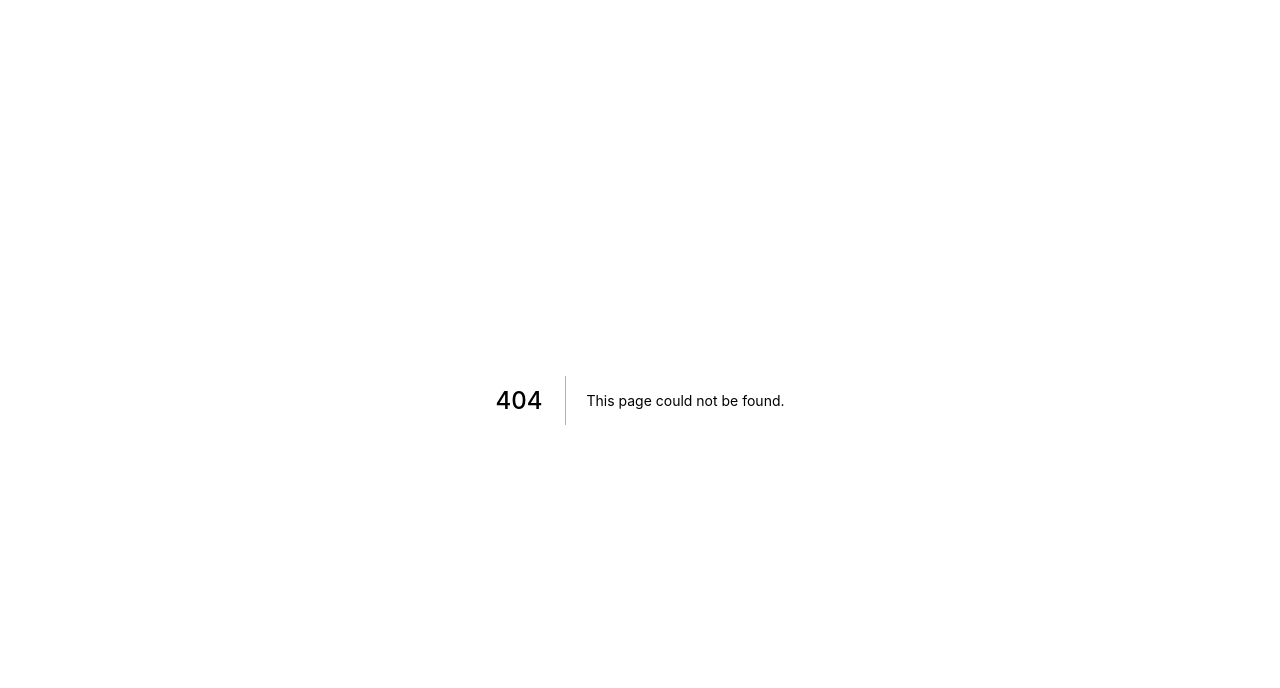
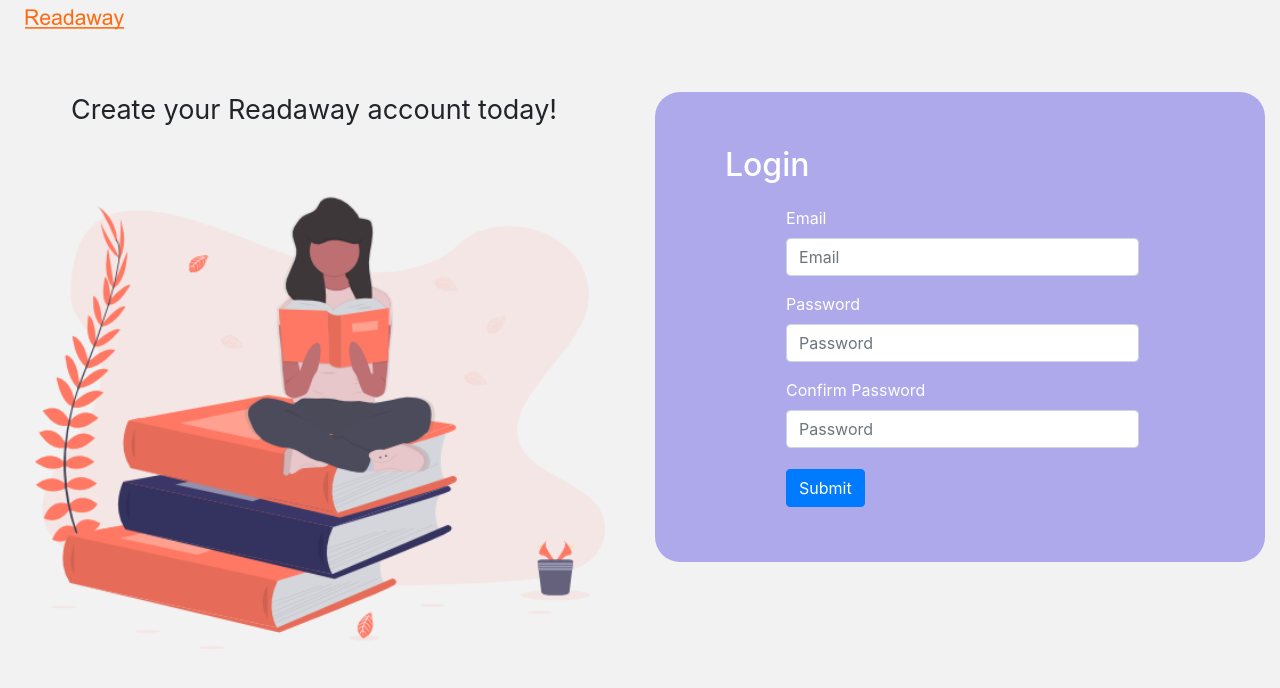
Before and after one commit to cyberangel99/LoginSignup, a Next.js app: page /Signup in a window 1280 px wide. Before the commit this address had no page. Shown: the top 688 px of the page. Built offline with nearby package versions, Linux system fonts and the light colour scheme.

Commit message:
ValidateSignup
added signup page and component

```diff
--- a/assets/custom.scss
+++ b/assets/custom.scss
@@ -15,6 +15,12 @@ body {
   margin: 10px;
 }
 .reading-image {
+  display: block;
+  margin: 0 auto;
+  width: 600px;
+  padding: 15px;
+}
+.reading-image2 {
   display: block;
   margin: 0 auto;
   width: 600px;
--- a/components/Readaway.js
+++ b/components/Readaway.js
@@ -9,7 +9,7 @@ export default function Readaway() {
   return (
     <Container className="loginPage" fluid>
       <Row>
-        <Col md={6} className="mx-auto login_col">
+        <Col md={6} className="mx-auto">
           <div>
             <Image
               src="/images/Readaway-logo-2.png"
--- a/components/ValidateLogin.js
+++ b/components/ValidateLogin.js
@@ -96,6 +96,9 @@ const ValidateLogin = () => {
                   <Button variant="primary" type="submit" className="button">
                     Submit
                   </Button>{' '}
+                  <a href="/Signup" class="link-primary">
+                    Don't have an account? Sign up here!
+                  </a>
                 </Col>
               </Row>
             </Container>
--- /dev/null
+++ b/components/ValidateSignup.js
@@ -0,0 +1,62 @@
+import * as yup from 'yup';
+import { Formik } from 'formik';
+import { Form, Row, Col, Container, Button } from 'react-bootstrap';
+
+const ValidateSignup = () => {
+  const schema = yup.object().shape({
+    email: yup.string().email().required(),
+    password: yup.string().min(6).max(12).required(),
+    passwordConfirmation: yup
+      .string()
+      .oneOf([yup.ref('password'), null], 'Passwords must match')
+  });
+
+  return (
+    <Formik
+      validationSchema={schema}
+      initialValues={{
+        email: '',
+        password: '',
+        confirmPassword: ''
+      }}
+    >
+      {({ handleSubmit, handleChange, values, touched, errors }) => (
+        <Form className="login_form" noValidate onSubmit={handleSubmit}>
+          <Container>
+            <Row>
+              <Col md={12}>
+                <h2 className="login">Login</h2>
+                <Form.Group className="email" controlId="email">
+                  <Form.Label>Email</Form.Label>
+                  <Form.Control type="email" name="email" placeholder="Email" />
+                </Form.Group>
+              </Col>
+              <Col md={12}>
+                <Form.Group className="password" controlId="password">
+                  <Form.Label>Password</Form.Label>
+                  <Form.Control
+                    type="password"
+                    name="password"
+                    placeholder="Password"
+                  />
+                </Form.Group>
+                <Form.Group className="password" controlId="password">
+                  <Form.Label>Confirm Password</Form.Label>
+                  <Form.Control
+                    type="password"
+                    name="password"
+                    placeholder="Password"
+                  />
+                </Form.Group>
+                <Button variant="primary" type="submit" className="button">
+                  Submit
+                </Button>
+              </Col>
+            </Row>
+          </Container>
+        </Form>
+      )}
+    </Formik>
+  );
+};
+export default ValidateSignup;
--- /dev/null
+++ b/pages/Signup.js
@@ -0,0 +1,38 @@
+import React from 'react';
+import Row from 'react-bootstrap/Row';
+import Container from 'react-bootstrap/Container';
+import Col from 'react-bootstrap/Col';
+import Image from 'react-bootstrap/Image';
+import ValidateSignup from '../components/ValidateSignup';
+
+export default function Signup() {
+  return (
+    <Container className="signup" fluid>
+      <Row>
+        <Col md={6} className="mx-auto">
+          <div>
+            <Image
+              src="/images/Readaway-logo-2.png"
+              alt="Readaway"
+              className="logo mt-2"
+            />
+          </div>
+          <div>
+            <p className="intro">Create your Readaway account today!</p>
+          </div>
+          <div>
+            <Image
+              src="/images/Readaway-image2.png"
+              alt="Reading2"
+              className="reading-image2"
+              fluid
+            />
+          </div>
+        </Col>
+        <Col md={6} className="mx-auto">
+          <ValidateSignup />
+        </Col>
+      </Row>
+    </Container>
+  );
+}
```
Also changed, not shown: components/Signup.js (deleted, +0 -13 lines), public/images/Readaway-image2.png (renamed from public/images/Reading-image2.png).
